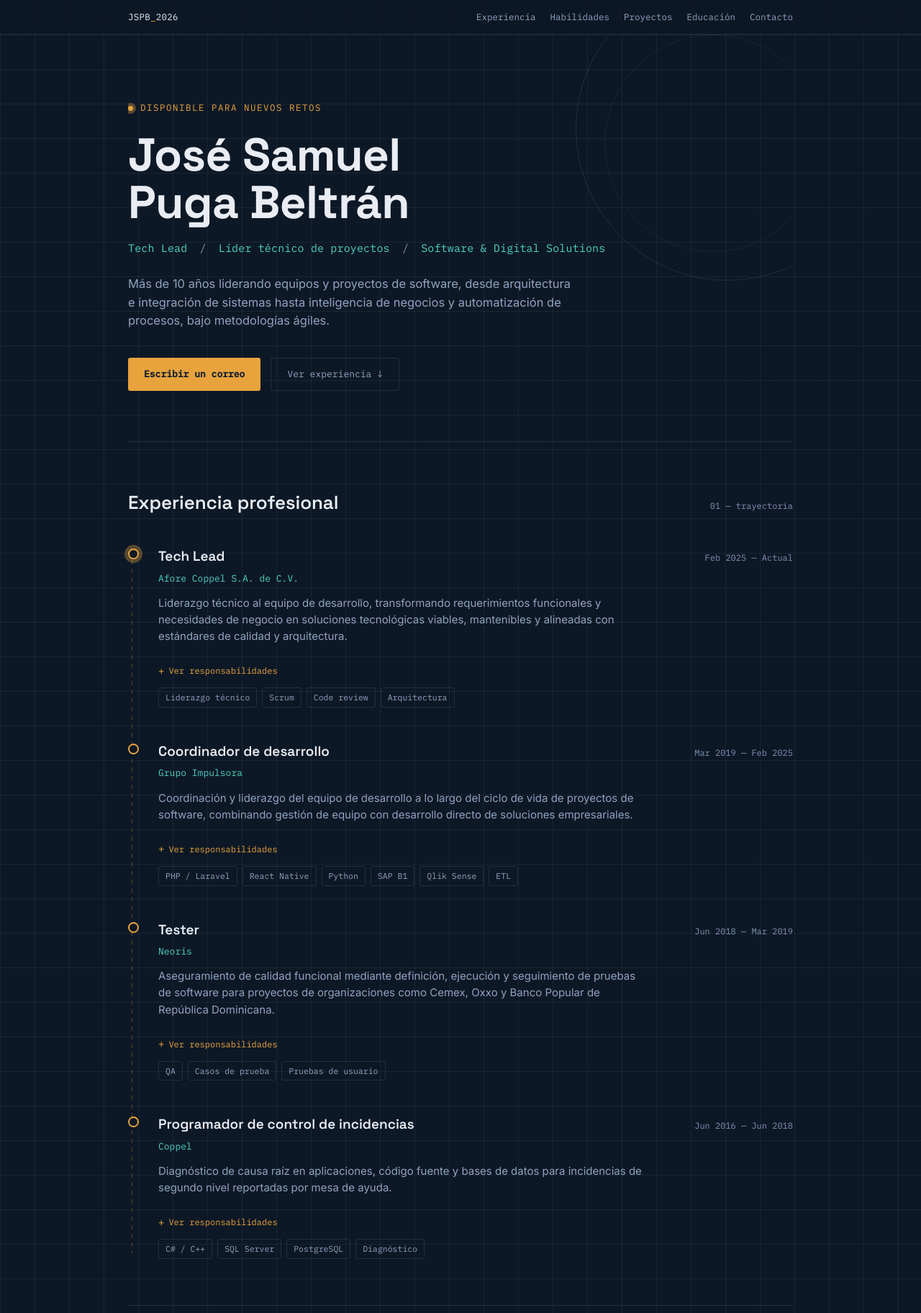
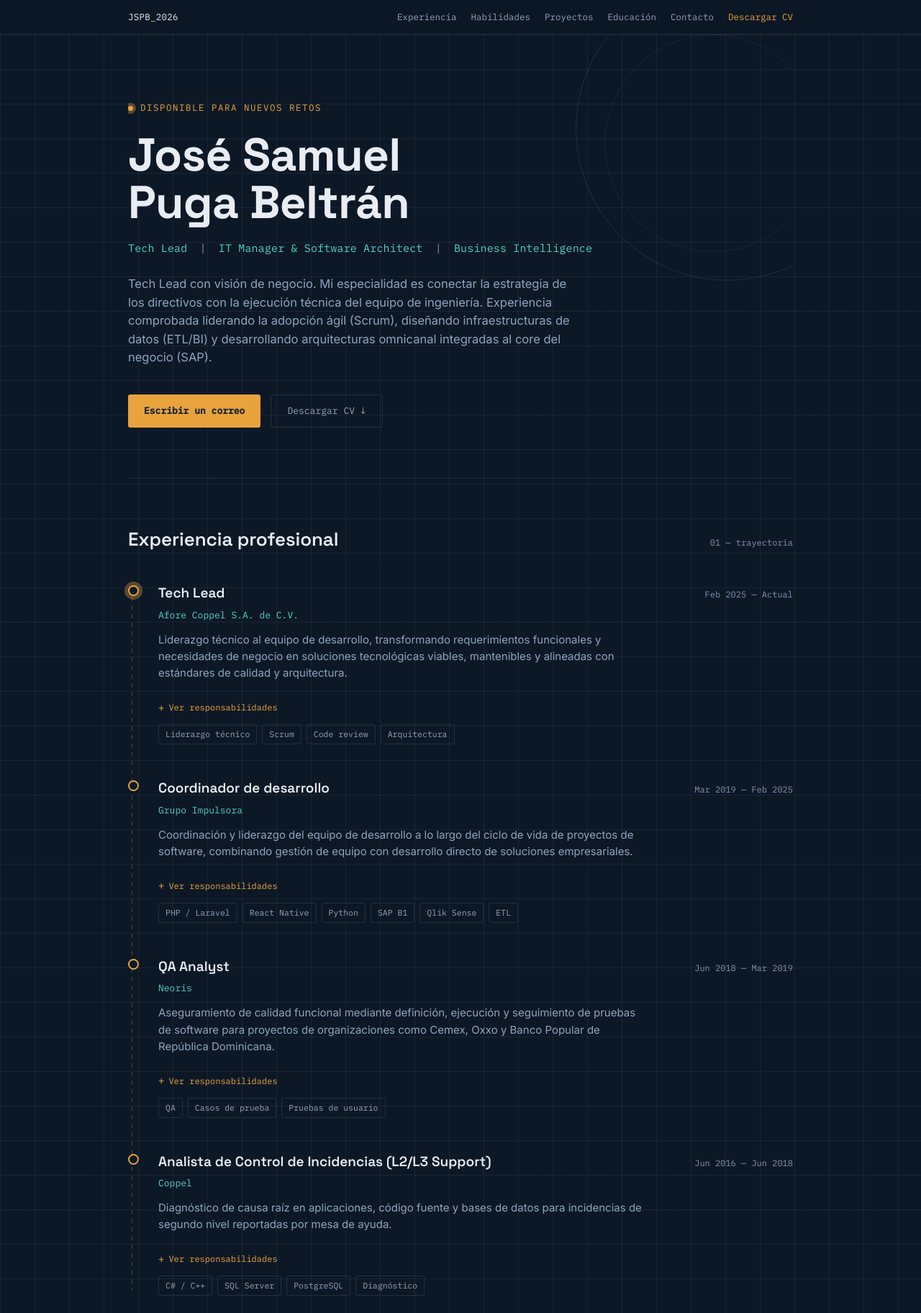
Before and after one commit to samuel-puga/samuel-puga-com, a plain HTML site: page index.html in a window 1280 px wide. Shown: the top 1824 px of the page at 72% size. Drawn offline with Linux system fonts and the light colour scheme.

Commit message:
Cambios y CV
Se agregan cambios y CV

```diff
--- a/index.html
+++ b/index.html
@@ -379,6 +379,7 @@
       <a href="#proyectos">Proyectos</a>
       <a href="#educacion">Educación</a>
       <a href="#contacto">Contacto</a>
+	  <a href="/CV-Samuel-Puga.pdf" target="_blank" style="color: var(--accent);">Descargar CV</a>
     </div>
   </div>
 </div>
@@ -388,14 +389,13 @@
   <section class="hero" id="inicio" style="border-top:none;">
     <div class="eyebrow">Disponible para nuevos retos</div>
     <h1>José Samuel<br>Puga Beltrán</h1>
-    <div class="role-line">Tech Lead <span class="sep">/</span> Líder técnico de proyectos <span class="sep">/</span> Software &amp; Digital Solutions</div>
+    <div class="role-line">Tech Lead <span class="sep">|</span> IT Manager &amp; Software Architect <span class="sep">|</span> Business Intelligence</div>
     <p class="pitch">
-      Más de 10 años liderando equipos y proyectos de software, desde arquitectura e integración de sistemas
-      hasta inteligencia de negocios y automatización de procesos, bajo metodologías ágiles.
+      Tech Lead con visión de negocio. Mi especialidad es conectar la estrategia de los directivos con la ejecución técnica del equipo de ingeniería. Experiencia comprobada liderando la adopción ágil (Scrum), diseñando infraestructuras de datos (ETL/BI) y desarrollando arquitecturas omnicanal integradas al core del negocio (SAP).
     </p>
     <div class="hero-cta">
       <a class="btn btn-primary" href="mailto:samuelpugab@hotmail.com">Escribir un correo</a>
-      <a class="btn btn-ghost" href="#experiencia">Ver experiencia ↓</a>
+      <a class="btn btn-ghost" href="/CV-Samuel-Puga.pdf" target="_blank" rel="noopener">Descargar CV ↓</a>
     </div>
   </section>
 
@@ -467,7 +467,7 @@
 
       <div class="role">
         <div class="role-top">
-          <div class="role-title">Tester</div>
+          <div class="role-title">QA Analyst</div>
           <div class="role-dates">Jun 2018 — Mar 2019</div>
         </div>
         <div class="role-company">Neoris</div>
@@ -492,7 +492,7 @@
 
       <div class="role">
         <div class="role-top">
-          <div class="role-title">Programador de control de incidencias</div>
+          <div class="role-title">Analista de Control de Incidencias (L2/L3 Support)</div>
           <div class="role-dates">Jun 2016 — Jun 2018</div>
         </div>
         <div class="role-company">Coppel</div>
@@ -674,6 +674,9 @@
           <li>Generative AI Leader
             <span class="cert-id">Google Skills</span>
           </li>
+		  <li>Google Professional Cloud Architect
+            <span class="cert-id">Google Skills (En curso)</span>
+          </li>
           <li>Constancia de habilidades gerenciales</li>
           <li>Constancia de competencias — mandos medios</li>
         </ul>
```
Also changed, not shown: 1 other file.
